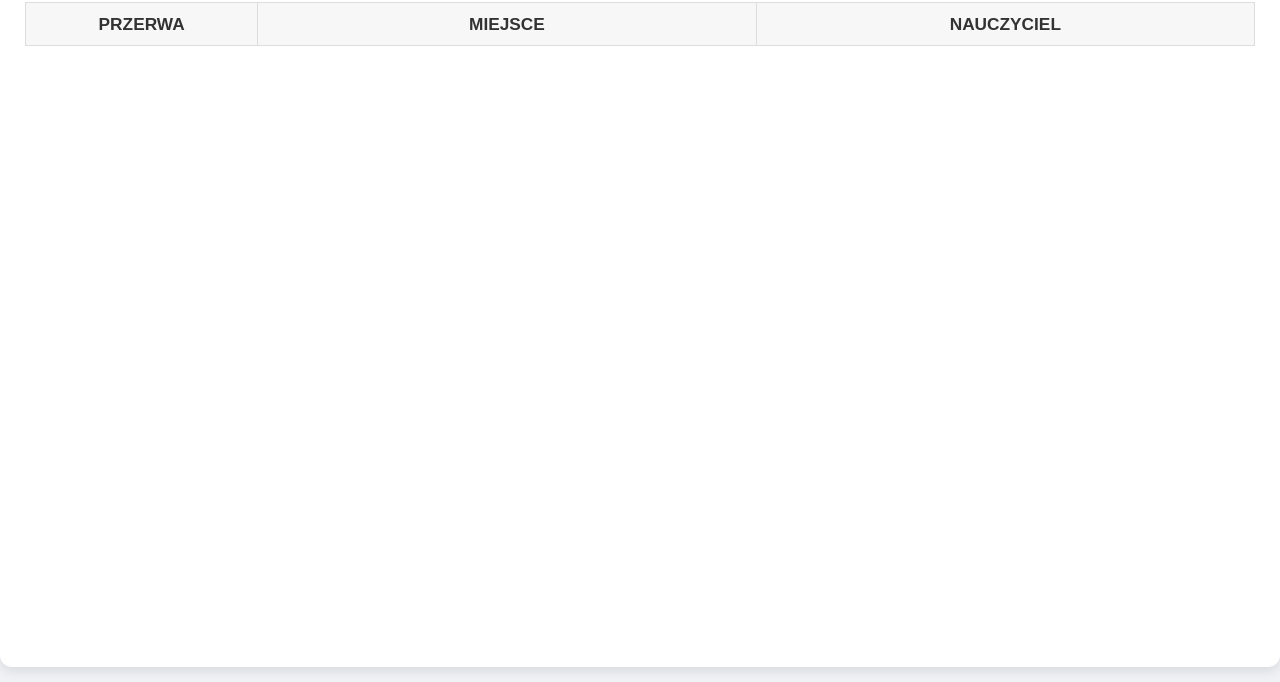
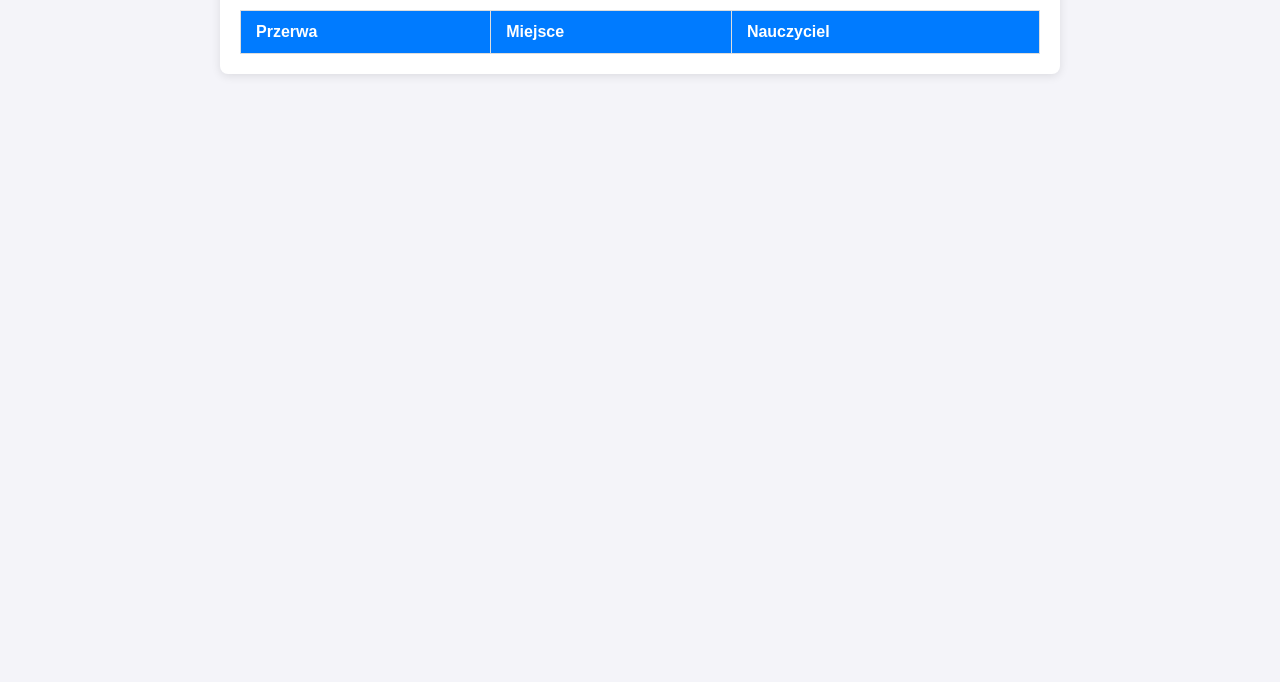
Before and after one commit to Hen9est/Dyzury, a plain HTML site: page index.html in a window 1280 px wide. Shown: the part 118-800 px from the top of the page. Drawn offline with Linux system fonts and the light colour scheme.

Commit message:
Update style.css

```diff
--- a/style.css
+++ b/style.css
@@ -1,106 +1,45 @@
-/* style.css - Zaktualizowany arkusz stylów dla widoku dziennego */
-
-/* --- Ustawienia globalne --- */
-html, body {
-    width: 100%;
-    height: 100%;
-    margin: 0;
-    padding: 0;
-    overflow: hidden; /* Zapobiega pojawianiu się pasków przewijania */
+body {
+    font-family: Arial, sans-serif;
+    background-color: #f4f4f9;
+    color: #333;
     display: flex;
     justify-content: center;
-    align-items: center;
-    background-color: #f0f2f5;
+    padding: 20px;
 }
 
-body {
-    font-family: 'Arial', sans-serif;
-    color: #333;
+.container {
+    width: 90%;
+    max-width: 800px;
+    background: #fff;
+    padding: 20px;
+    border-radius: 8px;
+    box-shadow: 0 2px 10px rgba(0,0,0,0.1);
 }
 
-/* --- Główny kontener --- */
-.container {
-    width: 1280px; /* Stała szerokość dla ekranu informacyjnego */
-    height: 720px; /* Stała wysokość */
-    background-color: #ffffff;
-    border-radius: 12px;
-    box-shadow: 0 4px 12px rgba(0, 0, 0, 0.1);
-    padding: 25px;
+h1 {
     text-align: center;
-    display: flex;
-    flex-direction: column;
+    color: #444;
 }
 
-/* --- Tytuły --- */
-#main-title {
-    font-size: 2.5em;
-    color: #2c3e50;
-    margin-bottom: 20px;
-    font-weight: bold;
-    letter-spacing: 1px;
-    flex-shrink: 0; /* Zapobiega kurczeniu się tytułu */
-}
-
-/* --- Stylizacja tabel --- */
 table {
     width: 100%;
     border-collapse: collapse;
-    table-layout: fixed;
-    font-size: 1.2em; /* Zwiększona czcionka dla lepszej czytelności na ekranie */
-    flex-grow: 1; /* Tabela wypełnia dostępną przestrzeń */
+    margin-top: 20px;
 }
 
 th, td {
+    padding: 12px 15px;
     border: 1px solid #ddd;
-    padding: 5px; /* Dopasowany padding */
-    text-align: center;
-    vertical-align: middle;
-    word-wrap: break-word;
-    line-height: 1.3;
+    text-align: left;
 }
 
-/* --- Nagłówek tabeli --- */
-thead th {
-    background-color: #f7f7f7;
-    font-weight: bold;
-    text-transform: uppercase;
-    font-size: 0.9em;
-    padding: 10px 5px;
+thead {
+    background-color: #007bff;
+    color: #ffffff;
 }
 
-.location-header {
-    color: white;
+/* To jest styl dla podświetlonej przerwy! */
+.highlight {
+    background-color: #d4edda; /* Jasnozielony kolor */
     font-weight: bold;
 }
-
-/* --- Komórki z nazwami przerw --- */
-.break-name {
-    background-color: #f2f2f2;
-    font-weight: bold;
-    color: #555;
-    font-size: 0.9em;
-}
-
-th:first-child, td:first-child {
-    width: 18%; /* Szerokość pierwszej kolumny */
-}
-
-/* --- Podświetlenie aktualnej przerwy --- */
-.current-break-row {
-    background-color: #d4edda !important; /* Zielone tło */
-    font-weight: bold;
-}
-.current-break-row td {
-    border-top: 3px solid #155724;
-    border-bottom: 3px solid #155724;
-}
-
-/* --- Podświetlenie nadchodzącej przerwy --- */
-.upcoming-break-row {
-    background-color: #fff3cd !important; /* Żółte tło */
-    font-weight: bold;
-}
-.upcoming-break-row td {
-    border-top: 3px solid #856404;
-    border-bottom: 3px solid #856404;
-}
```
